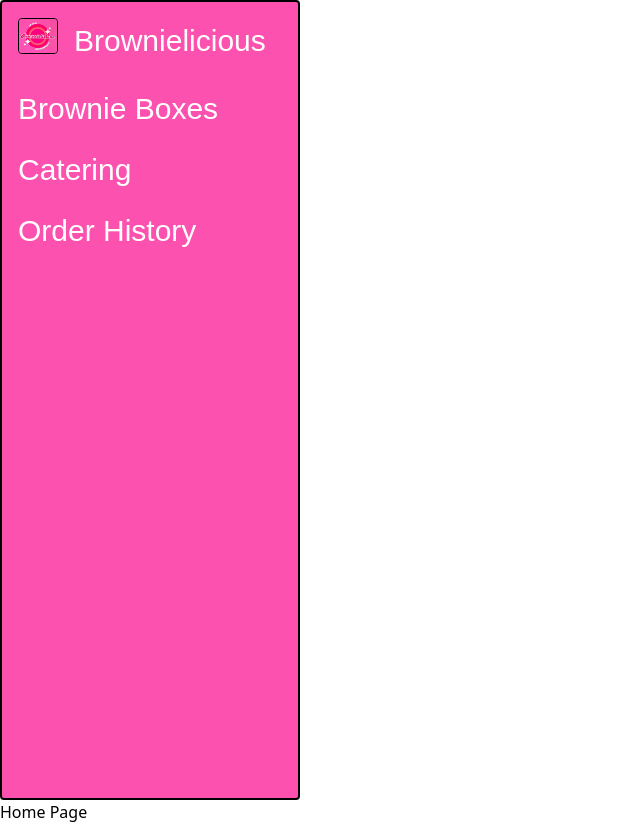
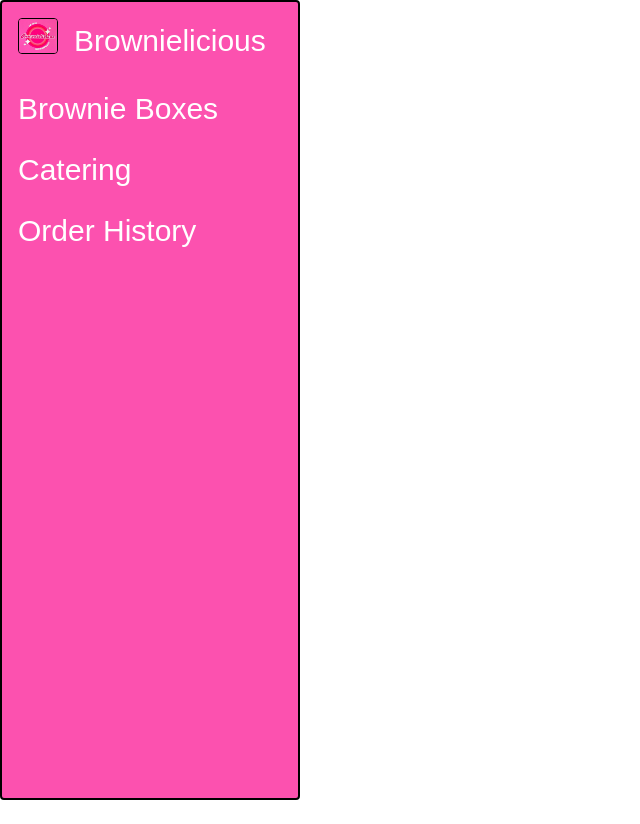
Before and after one commit to OctavioValdiviaMendoza/Brownielicious, a Next.js app in the folder frontend/: page /Home in a window 1280 px wide. Shown: the whole page, without its empty margins (0-640 px from the left). After the commit the page ends 800 px from the top, so only its background shows below. Built offline with nearby package versions, Linux system fonts and the light colour scheme; a web font is replaced by a local one.

Commit message:
added a sidebar that will be the main  directory also uploaded image of logo

```diff
--- a/frontend/app/Home/page.tsx
+++ b/frontend/app/Home/page.tsx
@@ -5,7 +5,6 @@ export default function Home() {
     return (
     <>
     <Sidebar />
-    <button>Home Page</button>
     </>
     )
 }
```
